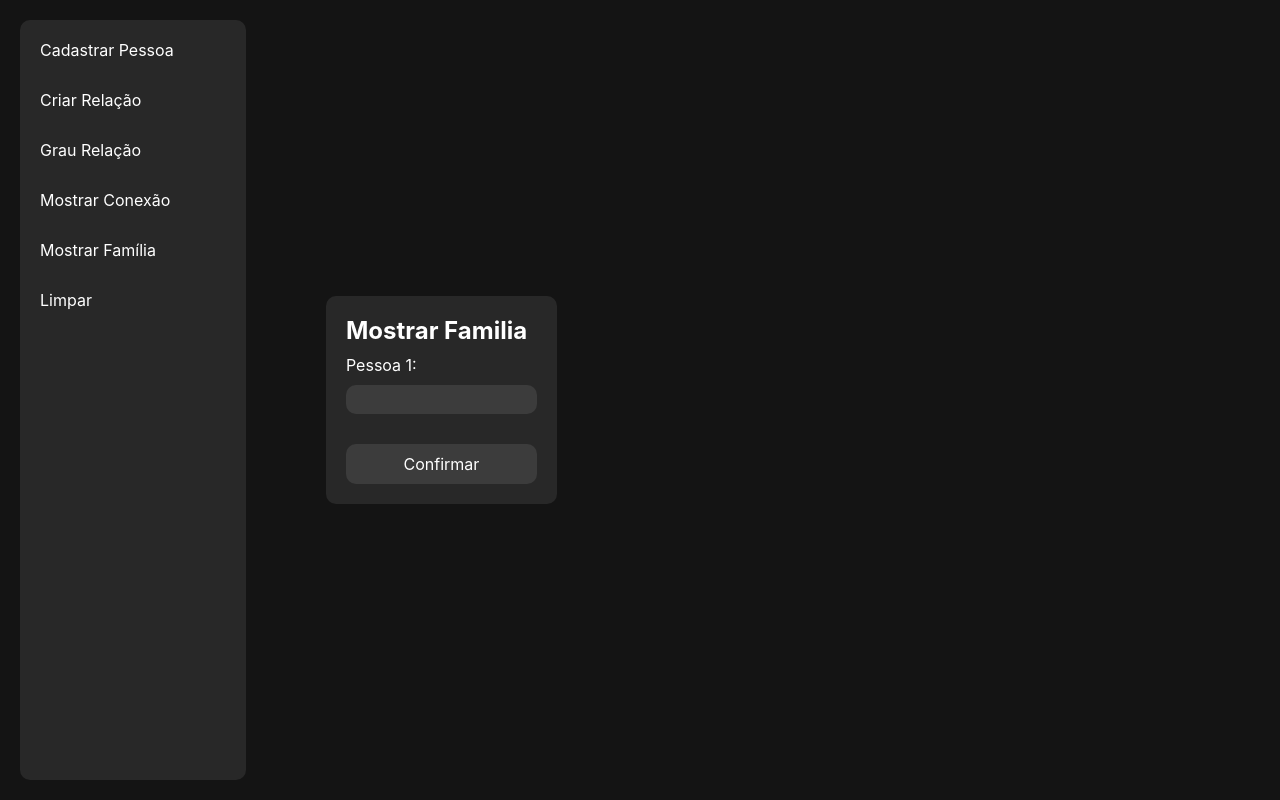
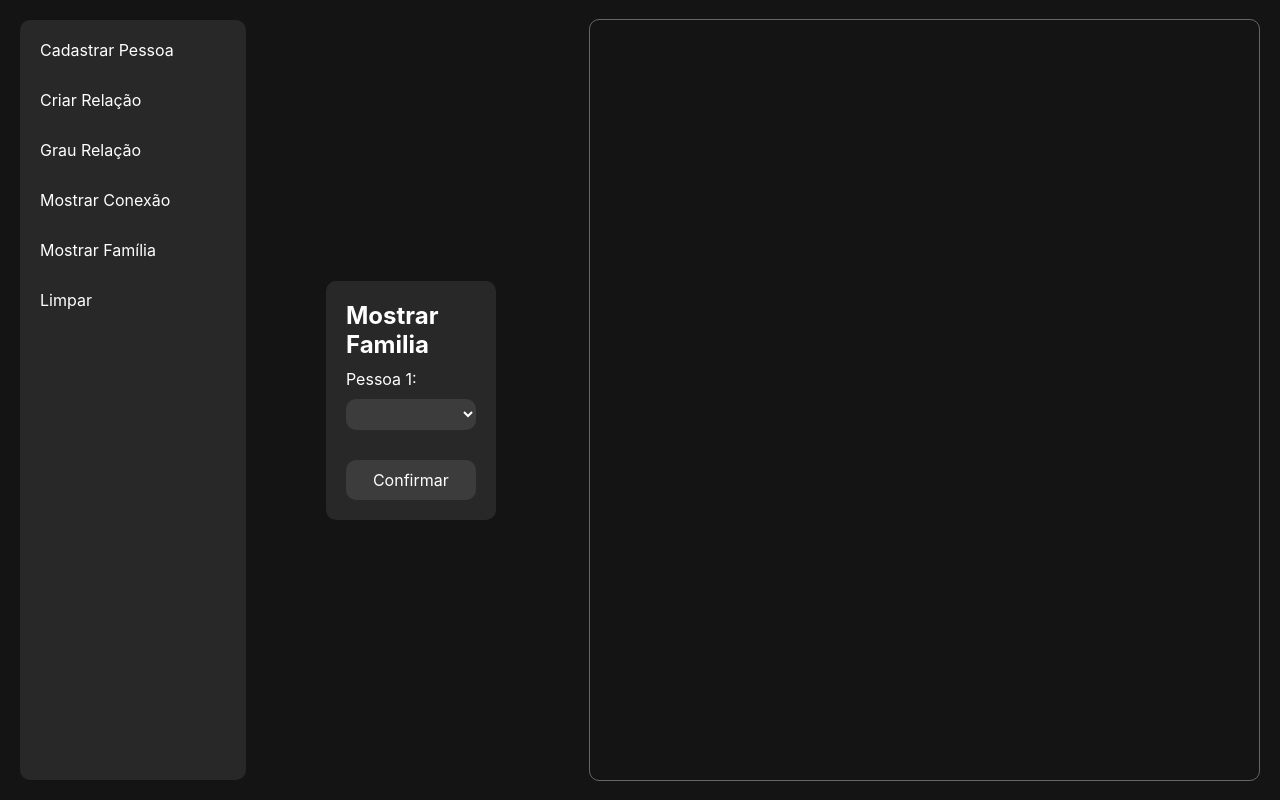
Before and after one commit to projeto-de-algoritmos-2024/Grafos1_Amizades, a React (Create React App) app in the folder amizades-app/: page /mostrar-familia in a window 1280 px wide. Built offline with nearby package versions, Linux system fonts and the light colour scheme.

Commit message:
adicionando funcionalidade de mostrar família

```diff
--- a/amizades-app/src/Pages/MostrarFamilia.js
+++ b/amizades-app/src/Pages/MostrarFamilia.js
@@ -1,10 +1,13 @@
 import '../Styles/familia.css';
 import { useEffect, useState } from "react";
+import { mostrarFamilia } from '../Utils/algoritmos';
+import Grafo from '../Components/Grafo';
 
 function MostrarFamilia() {
 
   const [pessoas, setPessoas] = useState([]);
-  const [primeiraPessoa, setPrimeiraPessoa] = useState("");
+  const [idPessoa, setIdPessoa] = useState(0);
+  const [grafo, setGrafo] = useState();
 
   useEffect(() => {
     const pessoasCadastradas = JSON.parse(localStorage.getItem("pessoas")) || [];
@@ -15,7 +18,9 @@ function MostrarFamilia() {
 
   const handleSubmit = async (e) => {
     e.preventDefault();
-    console.log(primeiraPessoa);
+    const grafo = mostrarFamilia(pessoas, idPessoa);
+    setGrafo(grafo);
+    console.log(grafo);
   }
 
   return (
@@ -23,15 +28,19 @@ function MostrarFamilia() {
       <form className="familia-form" onSubmit={handleSubmit}>
         <h2>Mostrar Familia</h2>
         <label>Pessoa 1:</label>
-        <input list="pessoa1" onChange={(e) => setPrimeiraPessoa(e.target.value)}/>
-          <datalist id="pessoa1">
-            {pessoas?.map((pessoa) => (
-              <option key={pessoa.nome} value={pessoa.nome}/>
-            ))}
-          </datalist>
+        <select value={idPessoa} onChange={(e) => setIdPessoa(Number(e.target.value))}>
+          {pessoas?.map((pessoa) => (
+            <option key={pessoa.nome} value={pessoa.id}>{pessoa.nome}</option>
+          ))}
+        </select>
         <button>Confirmar</button>
       </form>
 
+      <div className="familia-grafo">
+        {grafo && (
+          <Grafo grafo={grafo}/>
+        )}
+      </div>
     </div>
   );
 }
--- a/amizades-app/src/Styles/familia.css
+++ b/amizades-app/src/Styles/familia.css
@@ -2,6 +2,7 @@
   display: flex;
   padding-left: 50px;
   width: 100%;
+  gap: 10%;
   flex-direction: row;
   justify-content: left;
   align-items: center;
@@ -25,3 +26,10 @@
 .familia-form button {
   margin-top: 20px;
 }
+
+.familia-grafo {
+  width: 100%;
+  height: 100%;
+  border: 1px solid #666666;
+  border-radius: 10px;
+}
```
Also changed, not shown: amizades-app/src/Pages/GrauParentesco.js (deleted, +0 -47 lines). Lines whose indentation alone changed are shown as unchanged.
